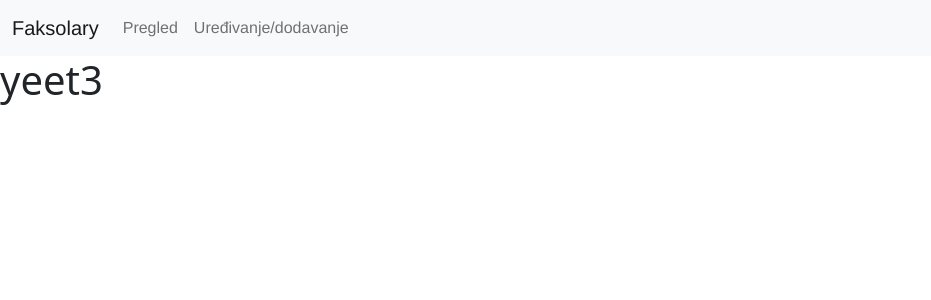
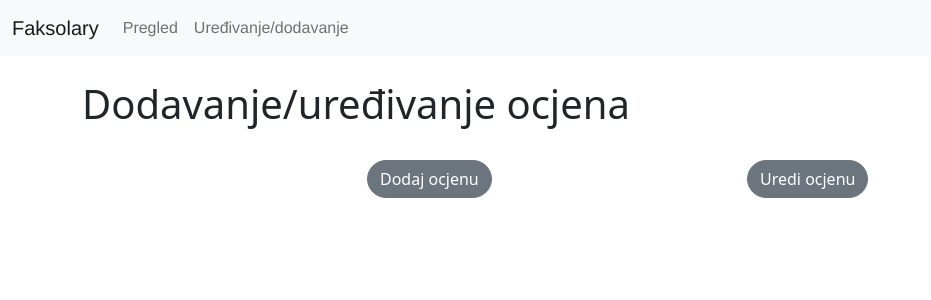
Before and after one commit to Kristijan-Kekic/WA-Frontend, a Vue app: page /edit in a window 1280 px wide. Shown: the top 300 px of the page, without its empty margins (0-931 px from the left). Built offline with nearby package versions, Linux system fonts and the light colour scheme.

Commit message:
Dodano par gumbova kod view i edit/add

```diff
--- a/src/App.vue
+++ b/src/App.vue
@@ -25,4 +25,5 @@ export default{
   color: #2c3e50;
 }
 
+
 </style>
--- a/src/main.js
+++ b/src/main.js
@@ -1,9 +1,15 @@
 import Vue from 'vue'
+import { BootstrapVue, IconsPlugin } from 'bootstrap-vue'
 import App from './App.vue'
 import router from './router'
 
+import 'bootstrap/dist/css/bootstrap.css'
+import 'bootstrap-vue/dist/bootstrap-vue.css'
+
 Vue.config.productionTip = false
 Vue.use(router)
+Vue.use(BootstrapVue)
+Vue.use(IconsPlugin)
 new Vue({
   router,
   render: h => h(App)
--- a/src/views/Edit.vue
+++ b/src/views/Edit.vue
@@ -1,6 +1,19 @@
 <template>
-  <div>
-    <h1>yeet3</h1>
+  <div class="container">
+  <br>
+  <h1 id="pregled-naslov">Dodavanje/uređivanje ocjena </h1>
+  <br>
+  <div class="row">
+  <div class="col-3"></div>
+  <div class="col-2">
+    <b-button pill id="dugme">Dodaj ocjenu</b-button>
+  </div>
+  <div class="col-2"></div>
+  <div class="col-2">
+    <b-button pill id="dugme">Uredi ocjenu</b-button>
+  </div>
+  <div class="col-3"></div>
+  </div>
   </div>
 </template>
 
--- a/src/views/Pregled.vue
+++ b/src/views/Pregled.vue
@@ -1,14 +1,27 @@
 <template>
-  <div>
-    <h1>yeet2</h1>
+  <div class="fluid-container">
+    <Filteri/>
+    <br>
+  <b-container class="bv-example-row">
+    <b-row>
+      <b-col>1 of 3</b-col>
+      <b-col>2 of 3</b-col>
+      <b-col>3 of 3</b-col>
+    </b-row>
+  </b-container>
+
   </div>
 </template>
 
 <script>
-
+import Filteri from '@/components/Filteri.vue';
 export default {
   name: 'Pregled',
   components: {
+  Filteri
   }
 }
 </script>
+
+<style>
+</style>
```
